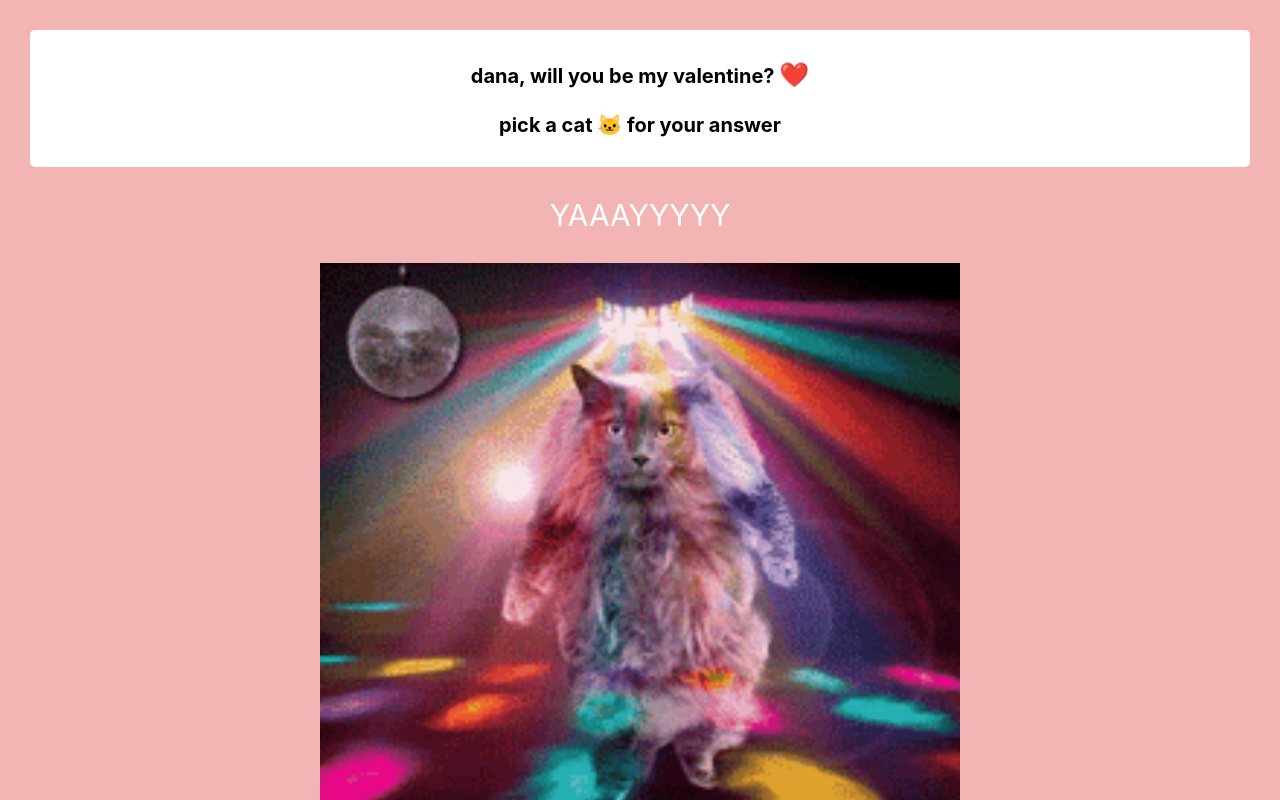
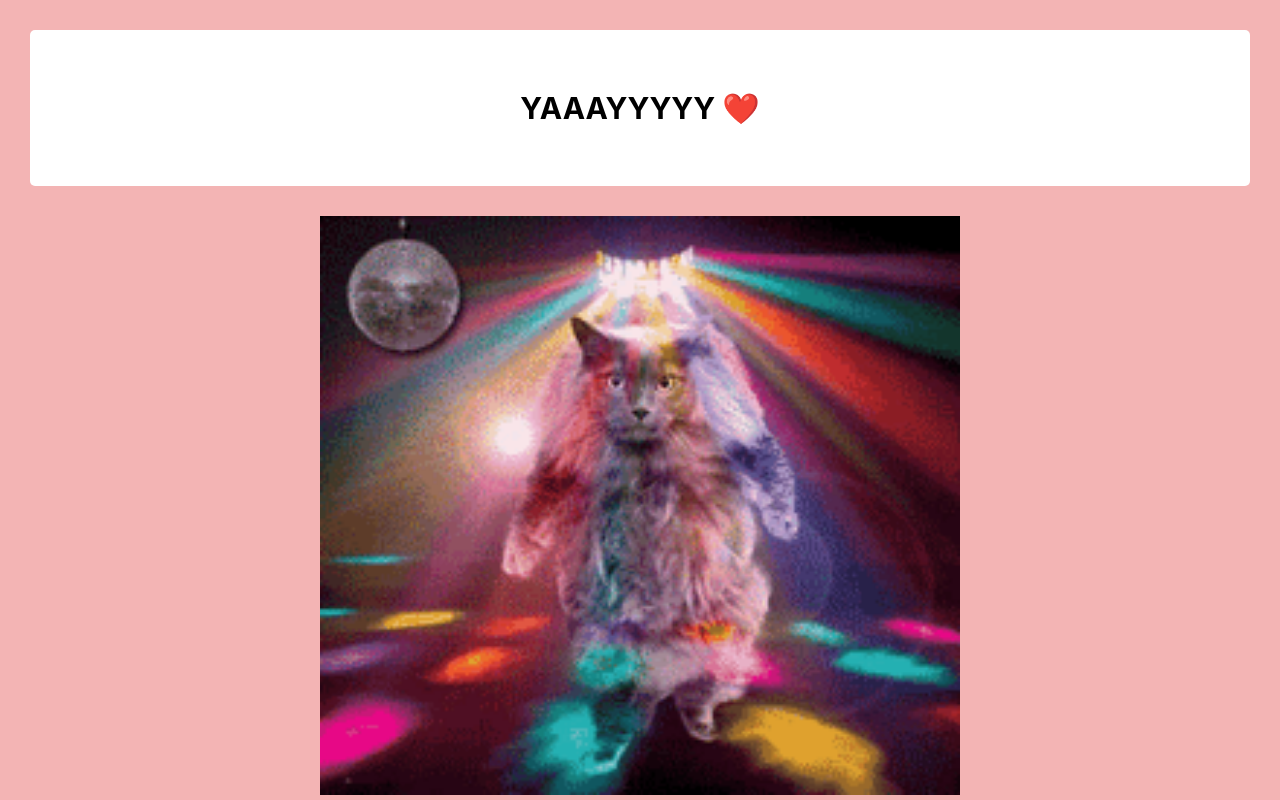
Before and after one commit to johnathantran/valentinecats, a React (Create React App) app: page / in a window 1280 px wide. Both pictures are taken after a click on the button "Yes". Built offline with nearby package versions, Linux system fonts and the light colour scheme.

Commit message:
added letter

```diff
--- a/src/App.js
+++ b/src/App.js
@@ -4,6 +4,7 @@ import orangeCatSitting from "./images/orangeCatSitting.png";
 import dirtyCat from "./images/dirtyCat.png";
 import catParty from "./images/catParty.gif";
 import catHissing from "./images/catHissing.png";
+import loveLetter from "./images/loveLetter.gif";
 
 const CAT_SIZE = 140;
 
@@ -17,14 +18,17 @@ function App(props) {
   const [noText, setNoText] = useState("");
   const [subText, setSubText] = useState("");
   const [showPartyCat, setShowPartyCat] = useState(false);
+  const [showNextScreen, setShowNextScreen] = useState(false);
   const [shakeYes, setShakeYes] = useState(false);
+
+  const [showScreen, setShowScreen] = useState("home"); // options: home, partyCat, loveLetter, openedLetter
 
   const yesTextOptions = ["Pick me!", "Over here!", "Meow pick me!"];
   const noTextOptions = ["go away", "i'm actually gonna bite you", "HISS", "leave me alone", "meow I hate you", "f off"];
   const subtextOptions = ["(just pick yes)", "(why tho?)", "(no is not the answer)", "(pls pick yes)"];
 
   const handleYesCatClick = (e) => {
-    setShowPartyCat(true);
+    setShowScreen("partyCat");
   };
 
   const handleNoCatClick = () => {
@@ -66,14 +70,35 @@ function App(props) {
     <div className="App">
       <div style={{ backgroundColor: "#f3b4b4", height: "100vh", width: '100%', position: "relative", overflow: "hidden" }}>
         <div style={{ textAlign: 'center', backgroundColor: '#ffffff', color: 'black', fontSize: 20, fontWeight: 'bold', padding: 30, margin: 30, borderRadius: 5}}>
-          dana, will you be my valentine? <span style={{ fontSize: "1.5rem" }}>❤️</span>
-          <br /><br />
-          pick a cat 🐱 for your answer
+          {
+            showScreen === "home" ?
+            <div>
+              dana, will you be my valentine? <span style={{ fontSize: "1.5rem" }}>❤️</span>
+              <br /><br />
+              pick a cat 🐱 for your answer
+            </div>
+            :
+            showScreen === "loveLetter" ?
+            <p>open the letter! <span style={{ fontSize: "1.5rem" }}>❤️</span></p>
+            :
+            <p style={{fontSize: 30}}>YAAAYYYYY ❤️</p>
+          }
         </div>
         {
-          showPartyCat ?
+          showScreen === "loveLetter" && (
+            <div style={{ textAlign: 'center', color: 'black', fontSize: 20, fontWeight: 'bold', borderRadius: 5}}>
+              <img
+                height={200}
+                width={200}
+                src={loveLetter}
+                onClick={() => setShowScreen("openedLetter")}
+              />
+            </div>
+          )
+        }
+        {
+          showScreen === "partyCat" &&
           <div>
-            <p style={{fontSize: 30, color: '#ffffff'}}>YAAAYYYYY</p>
             <img
                 height={'50%'}
                 width={'50%'}
@@ -83,13 +108,21 @@ function App(props) {
             <br />
             <br />
             <button
+              style={{ fontSize: 30, marginTop: 1, backgroundColor: '#d13333', marginRight: 20, borderRadius: 4, padding: 20, color: '#ffffff'}}
+              onClick={() => setShowScreen("home")}
+            >
+              go back
+            </button>
+            <button
               style={{ fontSize: 30, marginTop: 1, backgroundColor: '#d13333', borderRadius: 4, padding: 20, color: '#ffffff'}}
-              onClick={handleYesCatClick}
+              onClick={() => setShowScreen("loveLetter")}
             >
-              wait, there's more...
+              wait, click for more...
             </button>
           </div>
-          :
+        }
+        {
+          showScreen === "home" &&
           <div>
             {noClickCounts > 0 && (
               <div className={props.fixedHeightdiv} style={{ p: 1, mt: 1, textAlign: 'center', color: 'white', fontStyle: 'italic' }}>
@@ -173,6 +206,13 @@ function App(props) {
             </div>
           </div>
         }
+        {
+          showScreen === "openedLetter" && (
+            <div style={{ fontSize: 15, backgroundColor: '#ffffff', textAlign: 'center', margin: 30, padding: 30, borderRadius: 5}}>
+              dana, i love you so much and i'm so excited to get engaged this year.
+            </div>
+          )
+        }
       </div>
     </div>
   );
```
Also changed, not shown: src/images/loveLetter.gif (added).
